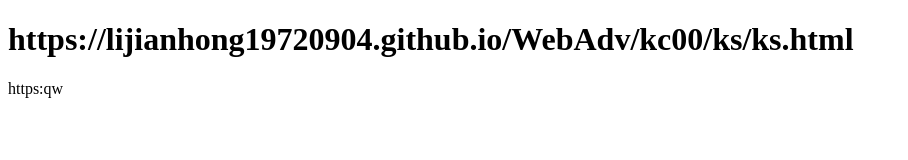
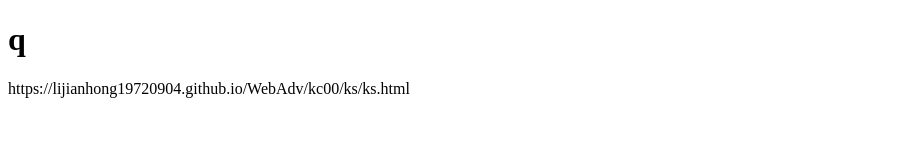
Before and after one commit to tulelele/tulelele.github.io, a plain HTML site: page index.html in a window 1280 px wide. Shown: the whole page, without its empty margins (0-908 px from the left). Drawn offline with Linux system fonts and the light colour scheme.

Commit message:
Update index.html

```diff
--- a/index.html
+++ b/index.html
@@ -6,9 +6,9 @@
 </head>
 <body>
 
-<h1>https://lijianhong19720904.github.io/WebAdv/kc00/ks/ks.html</h1>
+<h1>q</h1>
 
-<p>https:qw</p>
+<p>https://lijianhong19720904.github.io/WebAdv/kc00/ks/ks.html</p>
 
 </body>
 </html>
```
